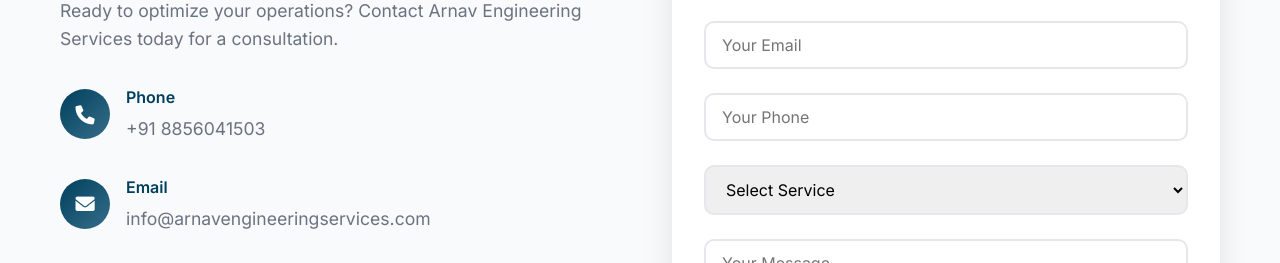
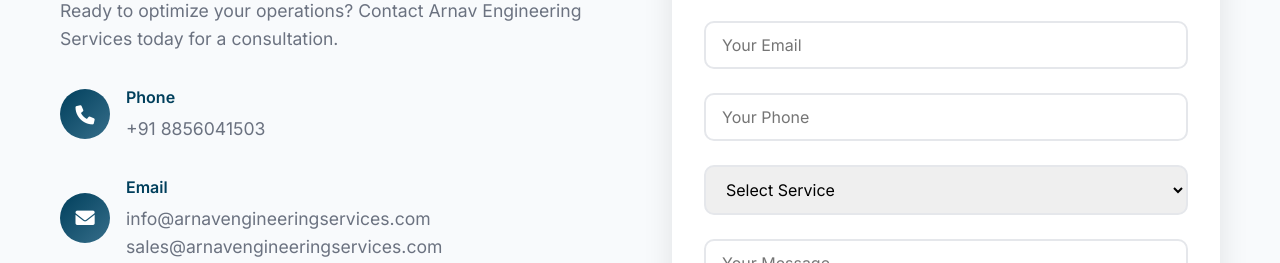
Before and after one commit to varunschaudhari/arnav-engineering-solutions, a plain HTML site: page index.html in a window 1280 px wide. Shown: the part 6536-6799 px from the top of the page. Drawn offline with nearby package versions, Linux system fonts and the light colour scheme.

Commit message:
added sales email

```diff
--- a/index.html
+++ b/index.html
@@ -458,6 +458,7 @@
                         <div>
                             <h4>Email</h4>
                             <p>info@arnavengineeringservices.com</p>
+                            <p>sales@arnavengineeringservices.com</p>
                         </div>
                     </div>
                     <div class="contact-item">
```
